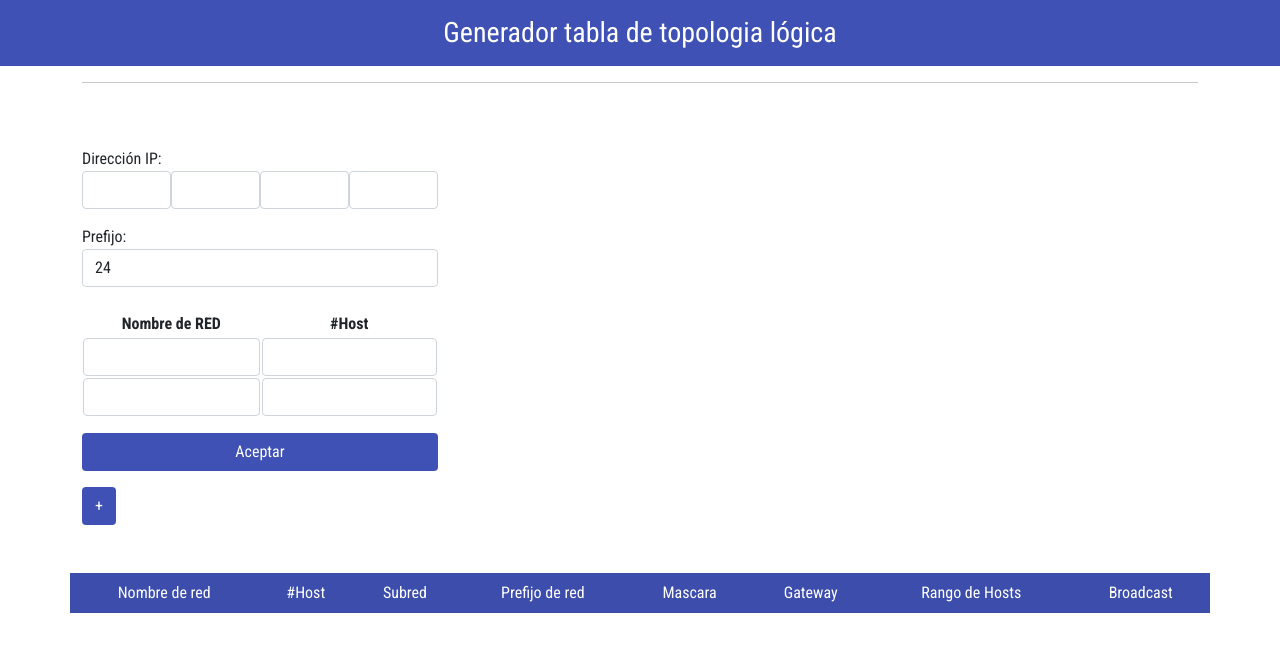
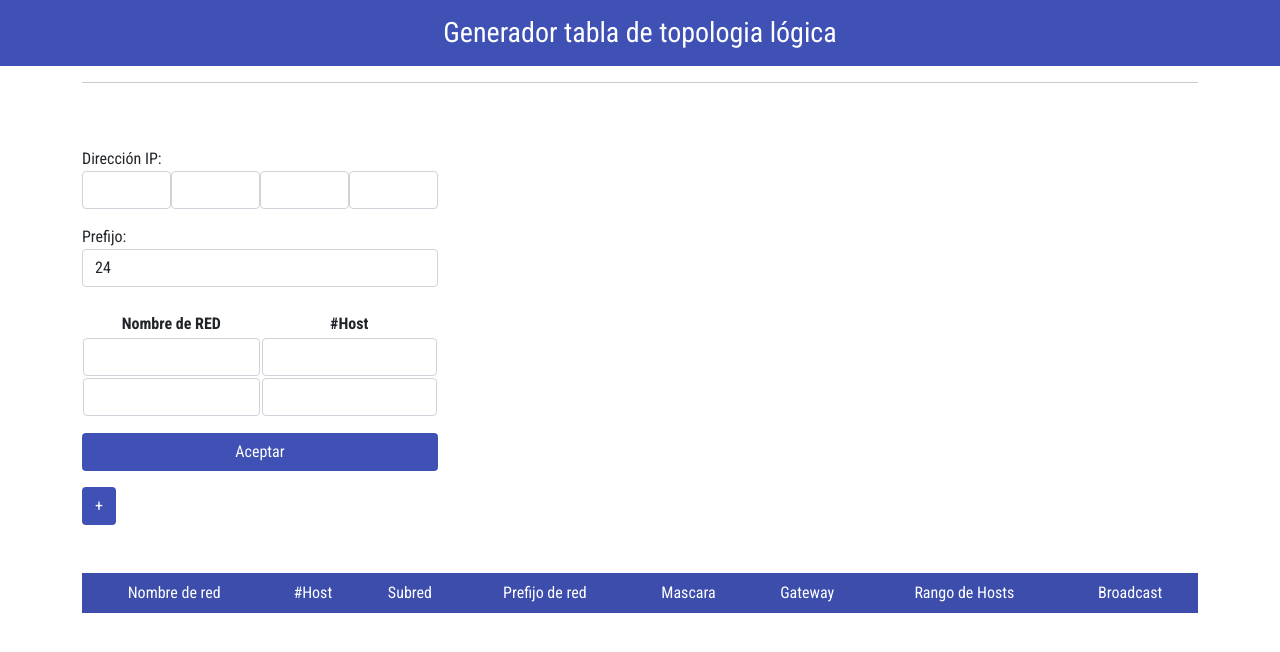
Before and after one commit to 1234566778899/REDES-APP, a plain HTML site: page index.html in a window 1280 px wide. Drawn offline with nearby package versions, Linux system fonts and the light colour scheme.

Commit message:
Update index.html

```diff
--- a/index.html
+++ b/index.html
@@ -58,6 +58,7 @@
                 </div>
             </div>
 
+            <div class="cont-table">
                 <table class="table table-striped text-center mt-5">
                     <tr class="bg-blue text-white">
                         <td>Nombre de red</td>
@@ -74,6 +75,7 @@
                     </tbody>
                 </table>
             </div>
+        </div>
 
     </div>
     <div class="mb-5"></div>
```
Lines whose indentation alone changed are shown as unchanged.
